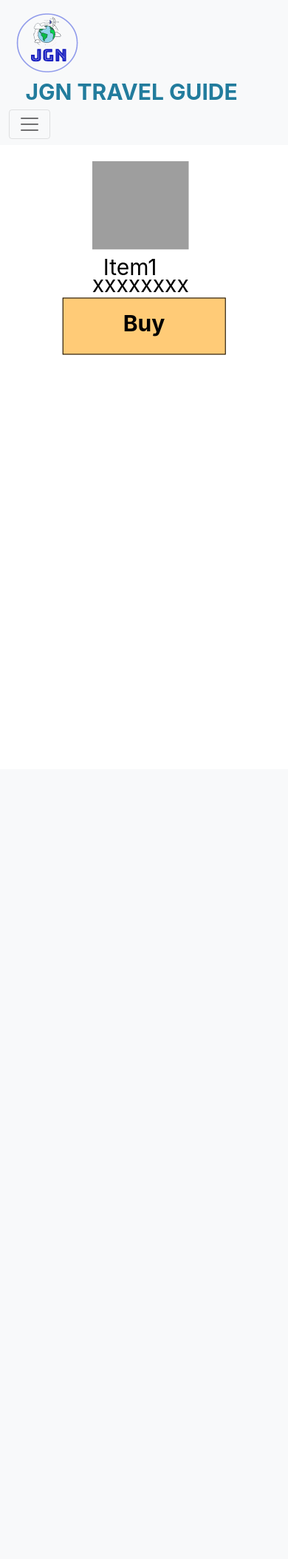
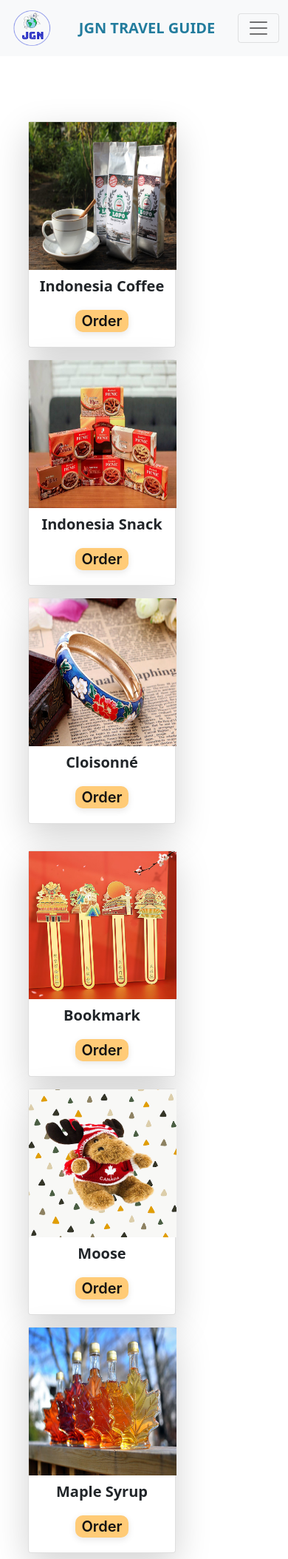
Before and after one commit to jingjinjessica/CSTP-1304-TravelGuide-Project-JGN.io, a PHP site: page /App/Souvenir.html in a window 390 px wide. Shown: the whole page at 74% size. Before the commit the page ends 480 px from the top, so only its background shows below. Run offline with PHP 8.4, Linux system fonts and the light colour scheme; some libraries are stand-ins or nearby versions; grey boxes are pictures that could not be loaded.

Commit message:
updated souvenir page

```diff
--- a/App/Souvenir.html
+++ b/App/Souvenir.html
@@ -1,82 +1,190 @@
 <!DOCTYPE html>
 <html lang="en">
+
 <head>
   <meta charset="UTF-8" />
   <meta http-equiv="X-UA-Compatible" content="IE=edge" />
   <meta name="viewport" content="width=device-width, initial-scale=1.0" />
   <title>Souvenir</title>
-    <link rel="stylesheet" href="./index.css" />
+  <link rel="stylesheet" href="./css/index.css" />
   <link rel="stylesheet" href="./css/Souvenir.css" />
-    <script type="text/javascript" src="./Souvenir.js"></script>
-    <link href="https://cdn.jsdelivr.net/npm/bootstrap@5.1.3/dist/css/bootstrap.min.css" rel="stylesheet">
-    <script src="https://cdn.jsdelivr.net/npm/bootstrap@5.1.3/dist/js/bootstrap.bundle.min.js"></script>
+  <link rel="stylesheet" href="https://cdnjs.cloudflare.com/ajax/libs/font-awesome/6.1.1/css/all.min.css">
+  <script type="text/javascript" src="./js/Souvenir.js"></script>
+  <link rel="stylesheet" media="mediatype and|not|only (expressions)" href="print.css">
+  <link href="https://cdn.jsdelivr.net/npm/bootstrap@5.0.2/dist/css/bootstrap.min.css" rel="stylesheet"
+    integrity="sha384-EVSTQN3/azprG1Anm3QDgpJLIm9Nao0Yz1ztcQTwFspd3yD65VohhpuuCOmLASjC" crossorigin="anonymous">
+  <script src="https://cdnjs.cloudflare.com/ajax/libs/jquery/3.3.1/jquery.min.js"></script>
+  <script src="https://cdn.jsdelivr.net/npm/bootstrap@5.0.2/dist/js/bootstrap.min.js"
+    integrity="sha384-cVKIPhGWiC2Al4u+LWgxfKTRIcfu0JTxR+EQDz/bgldoEyl4H0zUF0QKbrJ0EcQF"
+    crossorigin="anonymous"></script>
 </head>
+
 <body>
+  <!--Narbar-->
   <nav class="navbar navbar-expand-sm bg-light navbar-light">
     <div class="container-fluid">
-        <a href="Home.html"><img class="image" src="./image/LOGO.jpg" /></a>
-        <a class="navbar-brand" href="Home.html"><span class="text">JGN TRAVEL GUIDE</span></a>
+      <a href="Home.html"><img class="image" src="./image/LOGO.jpg"></a>
+      <a class="navbar-brand" href="homePage.html">JGN TRAVEL GUIDE</a>
       <button class="navbar-toggler" type="button" data-bs-toggle="collapse" data-bs-target="#collapsibleNavbar">
         <span class="navbar-toggler-icon"></span>
       </button>
       <div class="collapse navbar-collapse" id="collapsibleNavbar">
         <ul class="navbar-nav">
           <li class="nav-item">
-              <a class="nav-link" href="Home.html"><img src="https://img.icons8.com/ios/50/000000/home--v1.png"
-                  alt="icon-home"><span class="text_22">Home</span></a>
+            <a class="nav-link" href="./Home.html"><i class="fa-solid fa-house"></i>Home</a>
           </li>
           <li class="nav-item">
-              <a class="nav-link" href="Souvenir.html"><img src="https://img.icons8.com/ios/50/000000/shop.png"
-                  alt="icon-shop"><span class="text_22">Shop</span></a>
+            <a class="nav-link" href="./Souvenir.html"><i class="fa-solid fa-store"></i>Shop</a>
           </li>
           <li class="nav-item">
-              <a class="nav-link" href="Map_2.html"><img src="https://img.icons8.com/ios/50/000000/world.png"
-                  alt="icon-map"><span class="text_22">Map</span></a>
+            <a class="nav-link" href="./Map_2.html"><i class="fa-solid fa-map-location-dot"></i>Map</a>
           </li>
         </ul>
       </div>
     </div>
   </nav>
 
-    <div class="flex-col page">
-      <div class="flex-col group">
-          <div class="flex-row group_3">
-
-            <div class="flex-row equal-division">
-              <div class="itembox">
-                <div> <img src="https://img.icons8.com/external-outline-wichaiwi/64/000000/external-goods-soft-power-outline-wichaiwi.png" class="equal-division-item image_1"/></div>
-                <div class="flex-row group_4"><span class="text_2">Item1</span></div>
-                <div class="section_2"> <span class="text_6">xxxxxxxx</span></div>
-                <div class="flex-col items-center text-wrapper"><span class="text_18">Buy</span></div>
+  <!-- Souvenirs Form -->
+  <div class="container">
+    <div class="souvenir-area">
+      <div class="row d-flex flex-wrap justify-center">
+        <div class="col-md-2 my-2 px-2">
+          <div class="card h-100 shadow-lg">
+            <img src="./image/souvenir_img1.jpeg" alt="indonesia coffee">
+            <h4>Indonesia Coffee</h4>
+            <div class="btn-submit">
+              <input class="btn-order" type="submit" value="Order" name="submit" id="submit" onclick="openForm()">
             </div>
-
-              <div class="itembox">
-                <div> <img src="https://img.icons8.com/external-outline-wichaiwi/64/000000/external-goods-soft-power-outline-wichaiwi.png" class="equal-division-item image_1"/></div>
-              <div class="flex-row group_4"><span class="text_2">Item1</span></div>
-              <div class="section_2"> <span class="text_6">xxxxxxxx</span></div>
-              <div class="flex-col items-center text-wrapper"><span class="text_18">Buy</span></div></div>
-
-              <div class="itembox">
-                <div> <img src="https://img.icons8.com/external-outline-wichaiwi/64/000000/external-goods-soft-power-outline-wichaiwi.png" class="equal-division-item image_1"/></div>
-              <div class="flex-row group_4"><span class="text_2">Item1</span></div>
-              <div class="section_2"> <span class="text_6">xxxxxxxx</span></div>
-              <div class="flex-col items-center text-wrapper"><span class="text_18">Buy</span></div></div>
-
-              <div class="itembox">
-                <div> <img src="https://img.icons8.com/external-outline-wichaiwi/64/000000/external-goods-soft-power-outline-wichaiwi.png" class="equal-division-item image_1"/></div>
-                <div class="flex-row group_4"><span class="text_2">Item1</span></div>
-                <div class="section_2"> <span class="text_6">xxxxxxxx</span></div>
-                <div class="flex-col items-center text-wrapper"><span class="text_18">Buy</span></div></div>
-
-                <div class="itembox">
-                  <div> <img src="https://img.icons8.com/external-outline-wichaiwi/64/000000/external-goods-soft-power-outline-wichaiwi.png" class="equal-division-item image_1"/></div>
-                  <div class="flex-row group_4"><span class="text_2">Item1</span></div>
-                  <div class="section_2"> <span class="text_6">xxxxxxxx</span></div>
-                  <div class="flex-col items-center text-wrapper"><span class="text_18">Buy</span></div></div>
-
+            <div class="form-popup1" id="myForm">
+              <form action="/action_page.php" class="form-container">
+                <div class="form-check">
+                  <input class="form-check-input" type="radio" name="order" value="black" id="radio1">
+                  <label class="form-check-label" for="radio1">In-store</label>
+                </div>
+                <div class="form-check">
+                  <input class="form-check-input" type="radio" name="order" value="blue" id="radio2">
+                  <label class="form-check-label" for="radio2">Delivery</label>
+                </div>
+                <button type="button" class="btn raduibtn" onclick="radiobBtn()">Submit</button>
+              </form>
+            </div>
+          </div>
+        </div>
+        <div class="col-md-2 my-2 px-2">
+          <div class="card h-100 shadow-lg">
+            <img src="./image/souvenir_img2.jpeg" alt="indonesia Snack">
+            <h4>Indonesia Snack</h4>
+            <div class="btn-submit">
+              <input class="btn-order" type="submit" value="Order" name="submit" id="submit" onclick="openForm2()">
+            </div>
+            <div class="form-popup2" id="myForm2">
+              <form action="/action_page.php" class="form-container">
+                <div class="form-check">
+                  <input class="form-check-input" type="radio" name="order" value="black" id="radio1">
+                  <label class="form-check-label" for="radio1">In-store</label>
+                </div>
+                <div class="form-check">
+                  <input class="form-check-input" type="radio" name="order" value="blue" id="radio2">
+                  <label class="form-check-label" for="radio2">Delivery</label>
+                </div>
+                <button type="button" class="btn raduibtn" onclick="radiobBtn()">Submit</button>
+              </form>
+            </div>
+          </div>
+        </div>
+        <div class="col-md-2 my-2 px-2">
+          <div class="card h-100 shadow-lg">
+            <img src="./image/souvenir_img3.jpeg" alt="cloisonné">
+            <h4>Cloisonné</h4>
+            <div class="btn-submit">
+              <input class="btn-order" type="submit" value="Order" name="submit" id="submit" onclick="openForm3()">
+            </div>
+            <div class="form-popup3" id="myForm3">
+              <form action="/action_page.php" class="form-container">
+                <div class="form-check">
+                  <input class="form-check-input" type="radio" name="order" value="black" id="radio1">
+                  <label class="form-check-label" for="radio1">In-store</label>
+                </div>
+                <div class="form-check">
+                  <input class="form-check-input" type="radio" name="order" value="blue" id="radio2">
+                  <label class="form-check-label" for="radio2">Delivery</label>
+                </div>
+                <button type="button" class="btn raduibtn" onclick="radiobBtn()">Submit</button>
+              </form>
+            </div>
+          </div>
+        </div>
+      </div>
+      <div class="row d-flex flex-wrap justify-center">
+        <div class="col-md-2 my-2 px-2">
+          <div class="card h-100 shadow-lg">
+            <img src="./image/souvenir_img4.jpeg" alt="bookmark">
+            <h4>Bookmark</h4>
+            <div class="btn-submit">
+              <input class="btn-order" type="submit" value="Order" name="submit" id="submit" onclick="openForm4()">
+            </div>
+            <div class="form-popup4" id="myForm4">
+              <form action="/action_page.php" class="form-container">
+                <div class="form-check">
+                  <input class="form-check-input" type="radio" name="order" value="black" id="radio1">
+                  <label class="form-check-label" for="radio1">In-store</label>
+                </div>
+                <div class="form-check">
+                  <input class="form-check-input" type="radio" name="order" value="blue" id="radio2">
+                  <label class="form-check-label" for="radio2">Delivery</label>
+                </div>
+                <button type="button" class="btn raduibtn" onclick="radiobBtn()">Submit</button>
+              </form>
+            </div>
+          </div>
+        </div>
+        <div class="col-md-2 my-2 px-2">
+          <div class="card h-100 shadow-lg">
+            <img src="./image/souvenir_img5.jpeg" alt="moose">
+            <h4>Moose</h4>
+            <div class="btn-submit">
+              <input class="btn-order" type="submit" value="Order" name="submit" id="submit" onclick="openForm5()">
+            </div>
+            <div class="form-popup5" id="myForm5">
+              <form action="/action_page.php" class="form-container">
+                <div class="form-check">
+                  <input class="form-check-input" type="radio" name="order" value="black" id="radio1">
+                  <label class="form-check-label" for="radio1">In-store</label>
+                </div>
+                <div class="form-check">
+                  <input class="form-check-input" type="radio" name="order" value="blue" id="radio2">
+                  <label class="form-check-label" for="radio2">Delivery</label>
+                </div>
+                <button type="button" class="btn raduibtn" onclick="radiobBtn()">Submit</button>
+              </form>
+            </div>
+          </div>
+        </div>
+        <div class="col-md-2 my-2 px-2">
+          <div class="card h-100 shadow-lg">
+            <img src="./image/souvenir_img6.jpeg" alt="mapletea">
+            <h4>Maple Syrup</h4>
+            <div class="btn-submit">
+              <input class="btn-order" type="submit" value="Order" name="submit" id="submit" onclick="openForm6()">
+            </div>
+            <div class="form-popup6" id="myForm6">
+              <form action="/action_page.php" class="form-container">
+                <div class="form-check">
+                  <input class="form-check-input" type="radio" name="order" value="black" id="radio1">
+                  <label class="form-check-label" for="radio1">In-store</label>
+                </div>
+                <div class="form-check">
+                  <input class="form-check-input" type="radio" name="order" value="blue" id="radio2">
+                  <label class="form-check-label" for="radio2">Delivery</label>
+                </div>
+                <button type="button" class="btn raduibtn" onclick="radiobBtn()">Submit</button>
+              </form>
+            </div>
+          </div>
         </div>
       </div>
     </div>
   </div>
 </body>
+
 </html>
--- a/App/css/Souvenir.css
+++ b/App/css/Souvenir.css
@@ -1,302 +1,234 @@
-.page {
-  background-color: #ffffff;
-  width: 100%;
-  /* overflow-y: auto;
-  overflow-x: hidden; */
-  height: 100%;
-  overflow: auto;
-}
-* {
-  margin: 0;
-  padding: 0;
-  box-sizing: border-box;
+/* Logo */
+.image {
+  width: 60px;
+  height: 60px;
 }
 
-.image-wrapper {
-  margin-left: 340px;
-  margin-top: 148px;
-  padding: 99px 0;
-  align-self: flex-start;
-  background-color: #ffffff;
-  width: 250px;
-  border: solid 1px #000000;
-}
-.group {
-  height: 944px;
-}
-.group_1 {
-  position:fixed;
-  left:230px;
-  bottom:0;
-  width: 100%;
-  z-index: 1000;
-  /* background: #ffffff */
-}
-.image {
-  width: 100px;
-  height: 100px;
-}
-.image_2 {
-  margin-left: 230px;
-  margin-top: 2.52px;
-  width: 88px;
-  height: 77.52px;
-}
-.image_3 {
-  margin-left: 103.52px;
-  width: 86px;
-  height: 80px;
-}
-.image_4 {
-  margin-left: 103.52px;
-  width: 101px;
-  height: 80px;
-}
-.group_6 {
-  padding: 0 43px;
-}
-/* .section_2 {
-  flex-shrink: 0;
-  background-color: #000000;
-  border-radius: 50%;
-  width: 30px;
-  height: 30px;
-  border: solid 1.52px #000000;
-} */
-.text-wrapper {
-  margin-top: 2px;
-  padding: 19px 0 29px;
-  background-color: #ffcb77;
-  width: 220.52px;
-  height: 77px;
-  border: solid 1px #000000;
-}
-.section_1 {
-  flex: 1 1 295px;
-  background-color: #ffffff;
-  width: 295px;
-  height: 169px;
-  border: solid 1px #000000;
-}
-.equal-division-item {
-  margin:5px 40px;
-  width: 131px;
-  height: 120px;
-}
-.text_18 {
-  color: #000000;
-  font-size: 30px;
-  font-family: Inter;
+.navbar-brand {
+  margin-left: 20px;
+  font-size: 35px;
   font-weight: 700;
-  line-height: 28px;
-}
-.group_7 {
-  margin-top: 4px;
-}
-.group_8 {
-  margin-left: 173.52px;
-  margin-top: 2px;
-}
-.group_11 {
-  margin-left: 173.52px;
-  margin-bottom: 4px;
-}
-.text_6 {
-  margin: 4px 40px;
-  align-self: center;
-  color: #000000;
-  font-size: 30px;
-  font-family: Inter;
-  line-height: 16.52px;
-}
-.group_9 {
-  margin-top: 2px;
-}
-.group_10 {
-  margin-left: 159.52px;
-  margin-bottom: 2px;
-}
-.text_12 {
-  margin-left: 21.52px;
-  align-self: center;
-  color: #000000;
-  font-size: 30px;
-  font-family: Inter;
-  line-height: 16.52px;
-}
-.text_8 {
-  margin-left: 21.52px;
-  align-self: center;
-  color: #000000;
-  font-size: 30px;
-  font-family: Inter;
-  line-height: 16.52px;
-}
-.text_10 {
-  margin-left: 21.52px;
-  align-self: center;
-  color: #000000;
-  font-size: 30px;
-  font-family: Inter;
-  line-height: 16.52px;
-}
-.view_14 {
-  margin-top: 26px;
-}
-.group_12 {
-  margin-top: 41px;
-  padding-left: 80px;
-  padding-right: 76.52px;
-}
-.group_15 {
-  margin-top: 342px;
-}
-.group_2 {
-  margin-top: 22.52px;
-}
-.group_4 {
-  margin-top: 3px;
-  padding: 0px;
-}
-.view_4 {
-  margin-top: 9.52px;
-}
-.group_13 {
-  margin-top: 2px;
-  width: 924.52px;
-}
-.section_3 {
-  margin-bottom: 4px;
-  background-color: #ffcb77;
-  width: 220.52px;
-  height: 77px;
-  border: solid 1px #000000;
-}
-.image_5 {
-  margin-left: 437px;
-  margin-top: 2.52px;
-  width: 88px;
-  height: 77.52px;
-}
-.image_6 {
-  margin-left: 121.52px;
-  width: 86px;
-  height: 80px;
-}
-.image_7 {
-  margin-left: 103.52px;
-  width: 101px;
-  height: 80px;
-}
-.image {
-  width: 100px;
-  height: 100px;
-}
-.text{
-  margin-left: 22.52px;
-  margin-top: 36px;
-  color: #227c9d;
-  font-size: 30px;
-  font-family: Inter;
-  font-weight: 700;
-  line-height: 22.52px;
-}
-.group_3 {
-  margin-top: 150px;
-  padding: 0 41px;
-  position: relative;
-}
-.text_2 {
-  margin: 4px 55px;
-  color: #000000;
-  font-size: 30px;
-  font-family: Inter;
-  line-height: 22px;
-}
-.group_5 {
-  margin-left: 287px;
-  margin-top: 2px;
-  flex-shrink: 0;
-}
-.text_5 {
-  margin-left: 287px;
-  margin-bottom: 4px;
-  color: #000000;
-  font-size: 30px;
-  font-family: Inter;
-  line-height: 22px;
-}
-.group_14 {
-  margin-left: 138.52px;
-}
-.view {
-  margin-top: 4px;
-}
-.view_1 {
-  margin-left: 63px;
-  margin-top: 4px;
-}
-.view_2 {
-  margin: 2px 0 2px 49px;
-}
-.view_3 {
-  margin-left: 63px;
-  margin-bottom: 4px;
-}
-.equal-division {
-  flex-shrink: 0;
-  position: absolute;
-  left: 50%;
-  top: 50%;
-  transform: translate(-50%, -50%);
-}
-.text_3 {
-  margin-top: 2px;
-  color: #000000;
-  font-size: 30px;
-  font-family: Inter;
-  line-height: 22px;
-}
-.text_4 {
-  margin-left: 273px;
-  margin-bottom: 2px;
-  color: #000000;
-  font-size: 30px;
-  font-family: Inter;
-  line-height: 22px;
-}
-.text-wrapper_1 {
-  margin-left: 123.52px;
-  margin-bottom: 2px;
-  padding: 24px 0 24px;
-  background-color: #ffcb77;
-  width: 220.52px;
-  height: 77px;
-  border: solid 1px #000000;
+  color: #227C9D !important;
 }
 
-.text_21 {
-  color: #000000;
-  font-size: 30px;
-  font-family: Inter;
+.navbar-brand:hover {
+  color: #17C3B2 !important;
+}
+
+.collapse {
+  margin-left: 30px;
+}
+
+.navbar-nav li {
+  margin-right: 35px;
+}
+
+.nav-link {
+  font-size: 18px;
   font-weight: 700;
-  line-height: 28px;
+  color: #005757 !important;
 }
-.text {
-  margin-left: 22.52px;
-  margin-top: 36px;
-  color: #227c9d;
-  font-size: 30px;
-  font-family: Inter;
-  font-weight: 700;
-  line-height: 22.52px;
+
+.nav-link:hover, .nav-item i:hover {
+  color: #00CACA !important;
 }
-.itembox{
-  padding: 50px;
+
+.nav-item i {
+  margin-right: 10px;
+  font-size: 25px;
+  color: #005757;
 }
-.text_22{
-  color: #227c9d;
+
+
+/* Souvenir area */
+.souvenir-area {
+  margin: 80px 30px;
+}
+
+/* .row {
+  margin: 50px;
+} */
+
+.col-md-2 {
+  margin: 50px 50px;
+}
+
+.card img {
+  width: 200px;
+  height: 200px;
+}
+
+.shadow-lg {
+  width: 200px;
+  height: 200px;
+}
+
+.card h4 {
   font-size: 20px;
-  font-family: Inter;
-  font-weight: 30;
+  font-weight: 600;
+  text-align: center;
+  margin: 10px;
+
 }
+
+.btn-submit {
+  margin: 0px auto;
+  padding-bottom: 10px;
+}
+
+.btn-order {
+  align-items: center;
+  background-color: #FFCB77;
+  border-radius: 10px;
+  box-shadow: transparent 0 0 0 2px,rgba(18, 18, 18, .1) 0 3px 10px;
+  box-sizing: border-box;
+  color: #121212;
+  cursor: pointer;
+  display: inline-flex;
+  flex: 1 1 auto;
+  font-family: Inter,sans-serif;
+  font-size: 20px;
+  font-weight: 600;
+  justify-content: center;
+  line-height: 1;
+  margin: 10px;
+  outline: none;
+  padding: 5px 8px;
+  text-align: center;
+  text-decoration: none;
+  transition: box-shadow .2s,-webkit-box-shadow .2s;
+  white-space: nowrap;
+  border: 0;
+  user-select: none;
+  -webkit-user-select: none;
+  touch-action: manipulation;
+}
+
+.btn-order:hover {
+  box-shadow: #F75000 0 0 0 2px, transparent 0 0 0 0;
+}
+
+/* Form popup */
+.form-popup1,
+.form-popup2,
+.form-popup3,
+.form-popup4,
+.form-popup5,
+.form-popup6 {
+  display: none;
+  position: fixed;
+  bottom: 39vh;
+  left: 360px;
+  border: 2px solid #f1f1f1;
+  z-index: 2;
+}
+
+.form-popup2 {
+  bottom: 39vh;
+  left: 665px;
+}
+
+.form-popup3 {
+  bottom: 39vh;
+  left: 975px;
+}
+
+.form-popup4 {
+  bottom: 2vh;
+  left: 360px;
+}
+
+.form-popup5 {
+  bottom: 2vh;
+  left: 665px;
+}
+
+.form-popup6 {
+  bottom: 2vh;
+  left: 975px;
+}
+
+/* form container */
+.form-container {
+  max-width: 300px;
+  padding: 10px;
+  background-color: white;
+}
+
+.form-container button {
+  margin: 5px 5px;
+  border: 2px solid blue;
+  font-weight: 400;
+  font-size: 13px;
+}
+
+.form-container button:hover {
+  border: 2px solid plum;
+}
+
+@media screen and (max-width: 800px) {
+  .row {
+    margin: 20px;
+  }
+
+  .col-md-2 {
+    margin: 30px 25px;
+  }
+
+  .collapse {
+    margin-left: 0px;
+  }
+
+  /* Form popup */
+  .form-popup1 {
+    position: initial;
+  }
+
+  .form-popup2 {
+    position: initial;
+  }
+
+  .form-popup3 {
+    position: initial;
+  }
+
+  .form-popup4 {
+    position: initial;
+  }
+
+  .form-popup5 {
+    position: initial;
+  }
+
+  .form-popup6 {
+    position: initial;
+  }
+}
+
+@media screen and (max-width: 1000px) {
+
+  /* Form popup */
+  .form-popup1 {
+    position: initial;
+  }
+
+  .form-popup2 {
+    position: initial;
+  }
+
+  .form-popup3 {
+    position: initial;
+  }
+
+  .form-popup4 {
+    position: initial;
+  }
+
+  .form-popup5 {
+    position: initial;
+  }
+
+  .form-popup6 {
+    position: initial;
+  }
+}
```
Also changed, not shown: App/css/index.css (renamed from App/index.css), App/image/souvenir_img1.jpeg (added), App/image/souvenir_img2.jpeg (added), App/image/souvenir_img3.jpeg (added), App/image/souvenir_img4.jpeg (added), App/image/souvenir_img5.jpeg (added), App/image/souvenir_img6.jpeg (added). Lines whose indentation alone changed are shown as unchanged.
